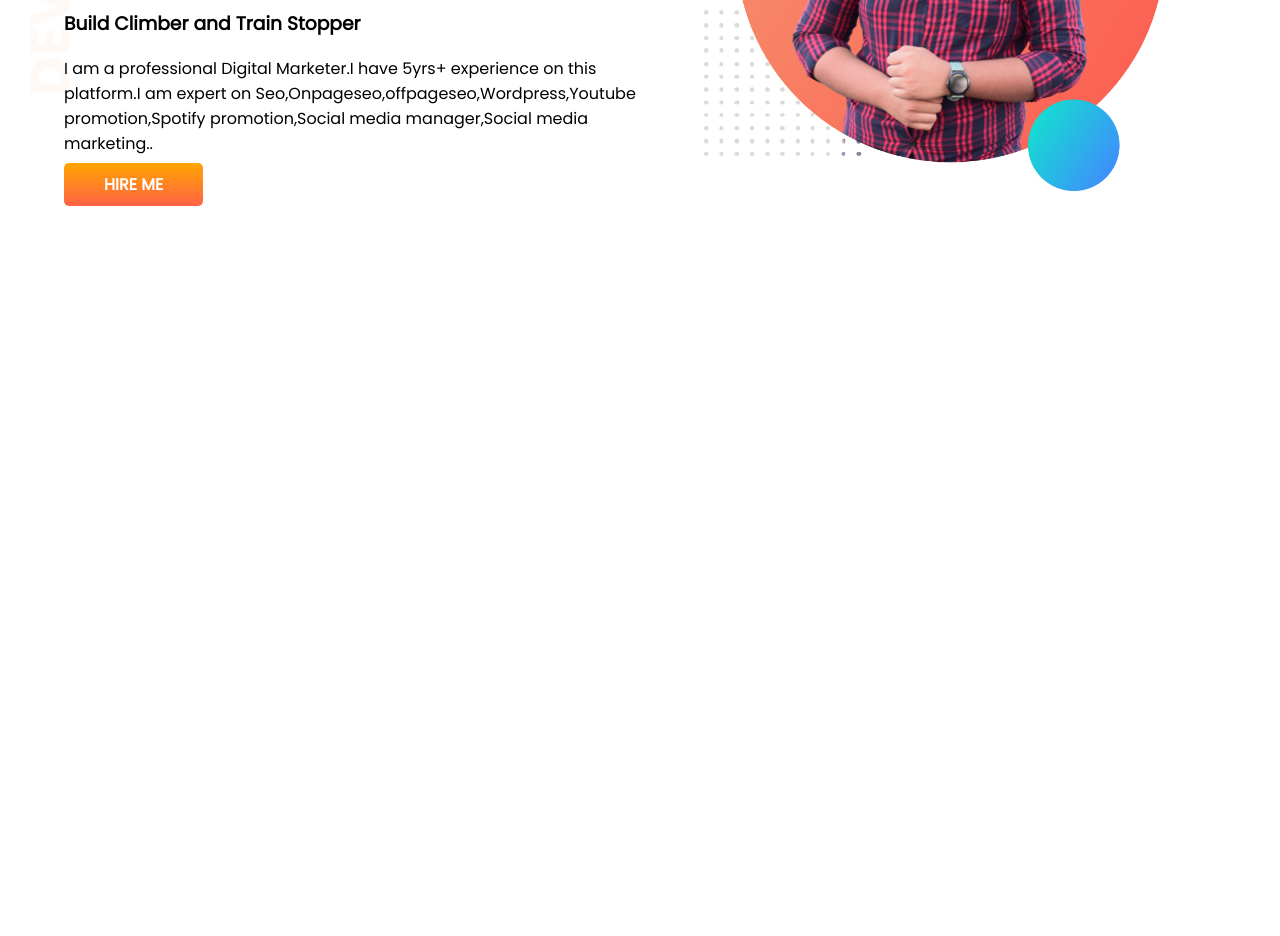
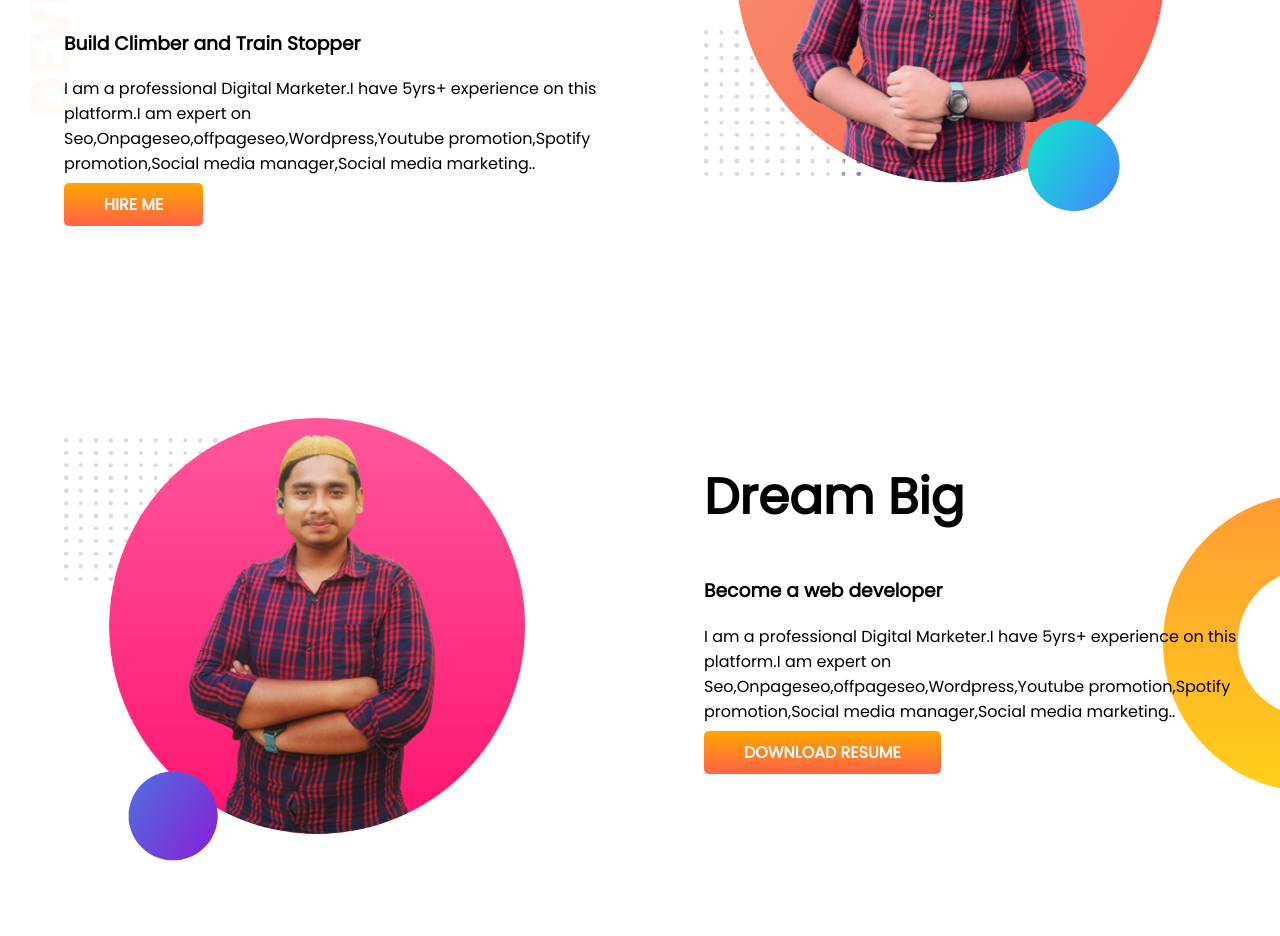
Before and after one commit to Alamfreelancer/1st-demo-prjct, a plain HTML site: page index.html in a window 1280 px wide. Shown: the part 266-1202 px from the top of the page. Before the commit the page ends 800 px from the top, so only its background shows below. Drawn offline with Linux system fonts and the light colour scheme.

Commit message:
mid-bar-added

```diff
--- a/index.html
+++ b/index.html
@@ -33,6 +33,23 @@
         </div>
     </section>
 
+    <section class="dream-big">
+        <div class="header-half">
+            <img src="images/my-bg2.jpg" alt="">
+        </div>
+
+        <div class="header-half">
+            <h1>Dream Big</h1>
+            <h3>Become a web developer</h3>
+            <p>I am a professional Digital Marketer.I have 5yrs+ experience on this platform.I am expert on
+                Seo,Onpageseo,offpageseo,Wordpress,Youtube promotion,Spotify promotion,Social media manager,Social media
+                marketing..</p>
+
+            <a class="hire-me-button" target="_blank" href="https://google.com">DOWNLOAD RESUME</a>
+        </div>
+    </section>
+
+
 </body>
 
 </html>
--- a/style.css
+++ b/style.css
@@ -13,6 +13,8 @@ h1{
 
 section{
     display:flex;
+    margin-bottom: 200px;
+    margin-top: 20px;
 }
 
 .header-half{
@@ -38,3 +40,13 @@ section{
     background-repeat: no-repeat;
 
 }
+
+.dream-big{
+    background-image: url(images/dream-bg.png);
+    background-repeat: no-repeat;
+    background-position: right;
+}
+
+.header-half p{
+    padding-right: 5%;
+}
```
